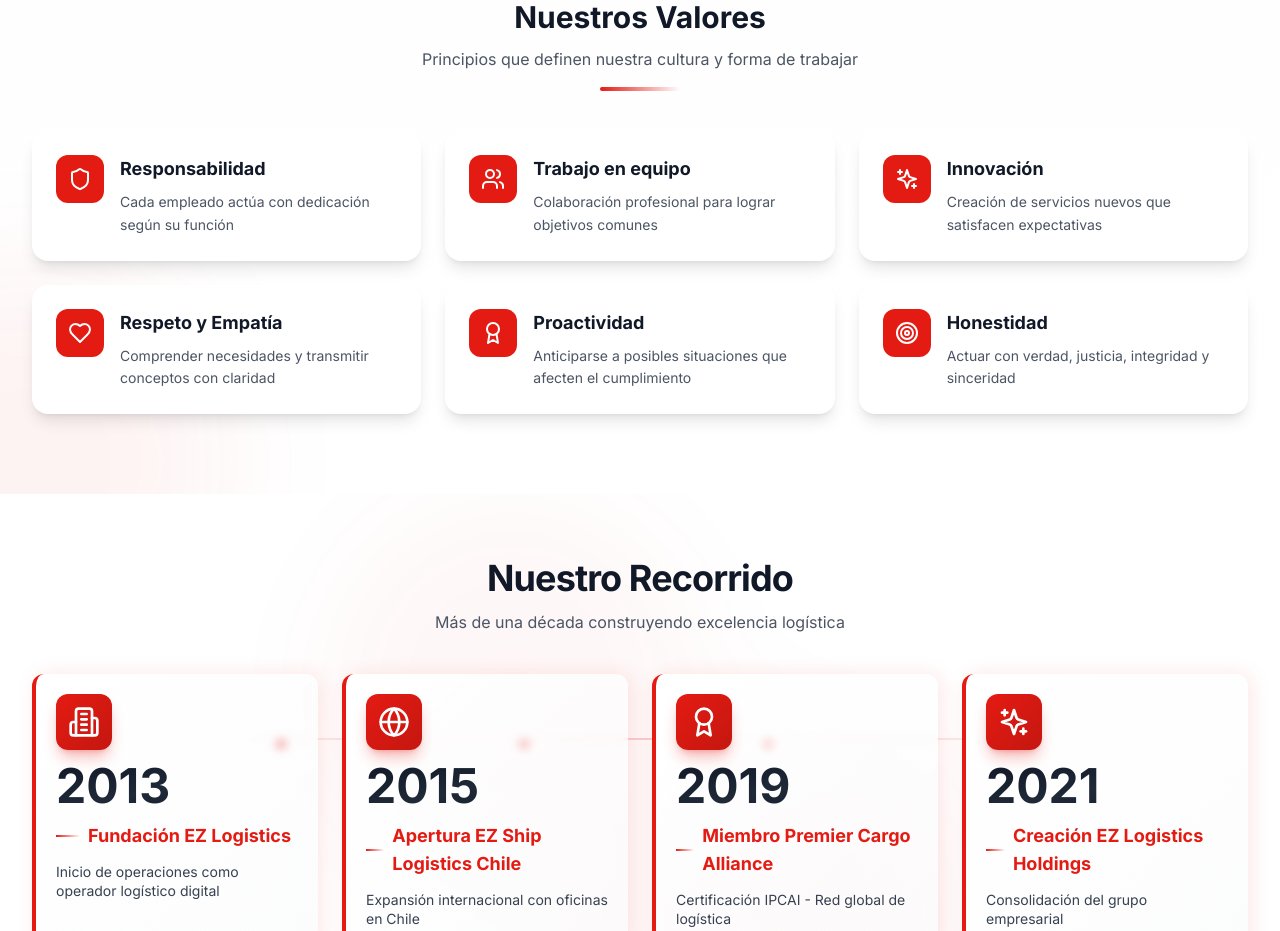
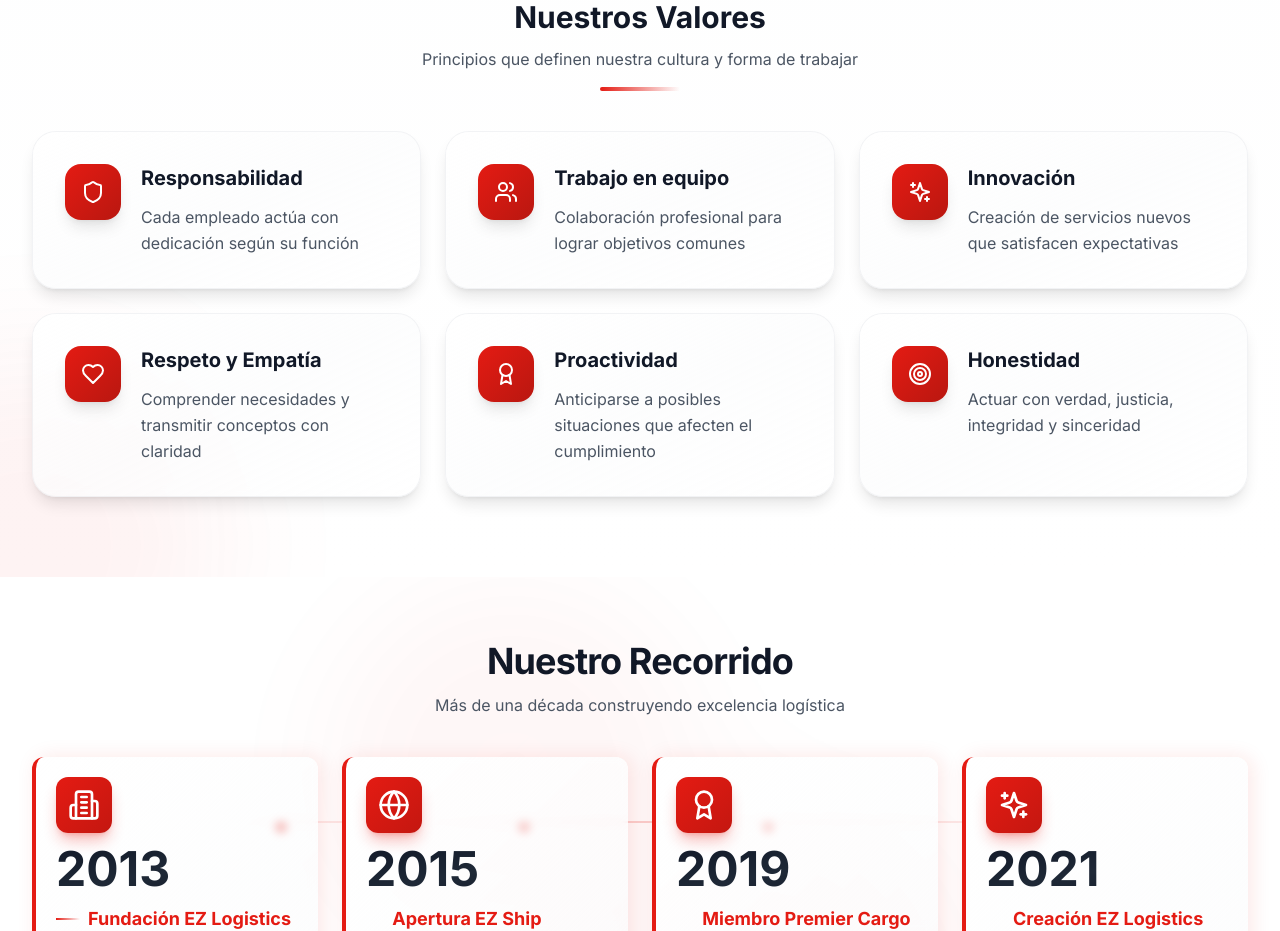
Before and after one commit to cookiecodespy/Ez_webpage, a React (Vite) app: page / in a window 1280 px wide. Shown: the part 2580-3511 px from the top of the page. Built offline with nearby package versions, Linux system fonts and the light colour scheme.

Commit message:
Design: Valores con glassmorphism moderno sin efectos interactivos

```diff
--- a/src/components/About.tsx
+++ b/src/components/About.tsx
@@ -409,21 +409,27 @@
             {values.map((value, index) => (
               <motion.div
                 key={value.title}
-                className="group p-6 rounded-2xl bg-white shadow-lg hover:shadow-xl transition-all duration-300"
+                className="relative rounded-3xl overflow-hidden bg-white/60 backdrop-blur-sm border border-gray-200/50 shadow-lg"
                 initial={prefersReducedMotion ? undefined : { opacity: 0, y: 20 }}
                 whileInView={prefersReducedMotion ? undefined : { opacity: 1, y: 0 }}
                 viewport={{ once: true }}
                 transition={{ delay: index * 0.1 }}
               >
-                <div className="flex items-start space-x-4">
-                  <div className="flex-shrink-0 w-12 h-12 rounded-xl bg-[#E41B13] flex items-center justify-center text-white group-hover:scale-110 transition-transform duration-300">
-                    {value.icon}
-                  </div>
-                  <div className="flex-1">
-                    <h4 className="text-lg font-bold text-gray-900 mb-2">{value.title}</h4>
-                    <p className="text-gray-600 text-sm leading-relaxed">
-                      {value.description}
-                    </p>
+                {/* Subtle gradient background */}
+                <div className="absolute inset-0 bg-gradient-to-br from-white/80 via-gray-50/40 to-white/60" />
+
+                {/* Content */}
+                <div className="relative p-8">
+                  <div className="flex items-start space-x-5">
+                    <div className="flex-shrink-0 w-14 h-14 rounded-2xl bg-gradient-to-br from-[#E41B13] to-[#B91710] flex items-center justify-center text-white shadow-lg">
+                      {value.icon}
+                    </div>
+                    <div className="flex-1">
+                      <h4 className="text-xl font-bold text-gray-900 mb-3">{value.title}</h4>
+                      <p className="text-gray-600 leading-relaxed">
+                        {value.description}
+                      </p>
+                    </div>
                   </div>
                 </div>
               </motion.div>
```
